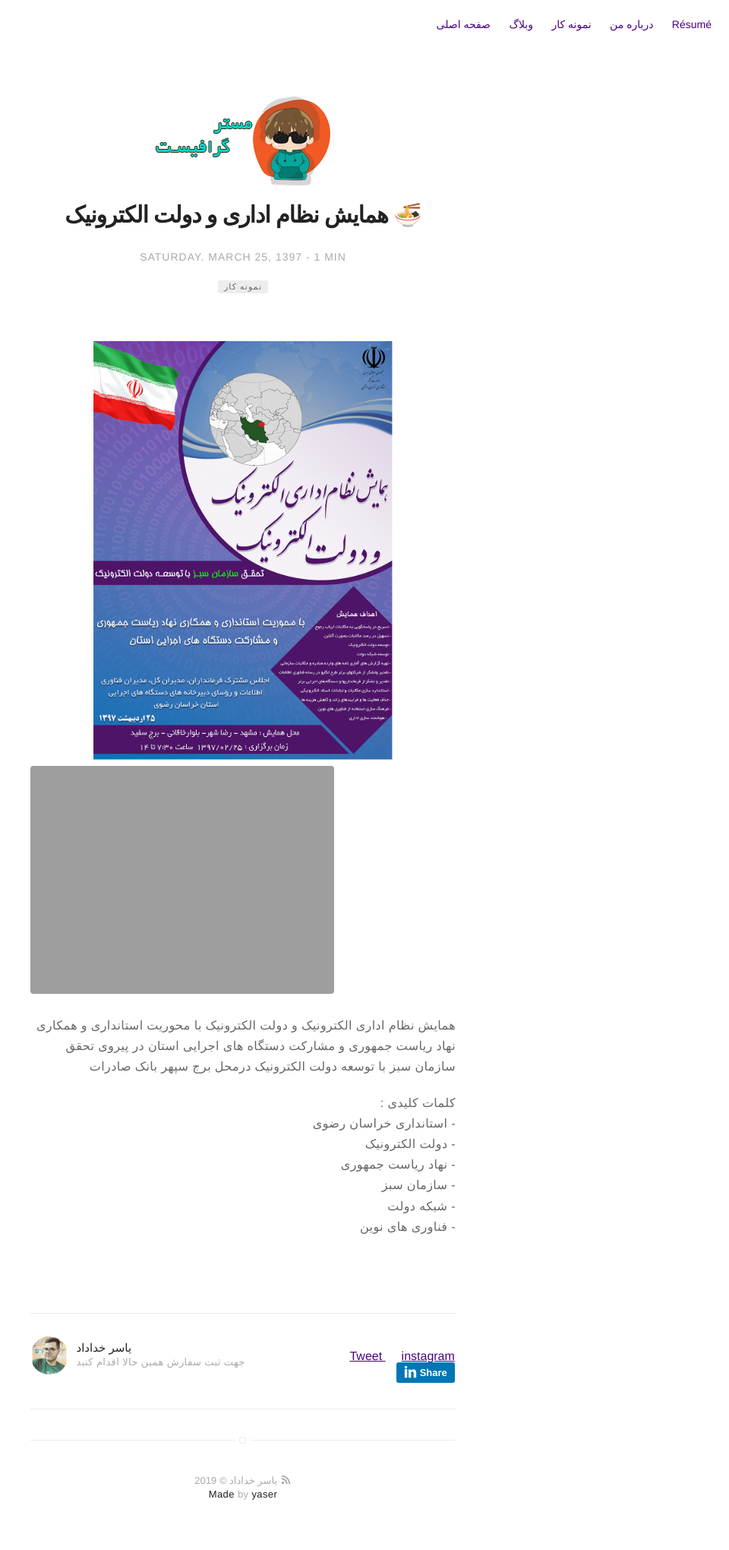
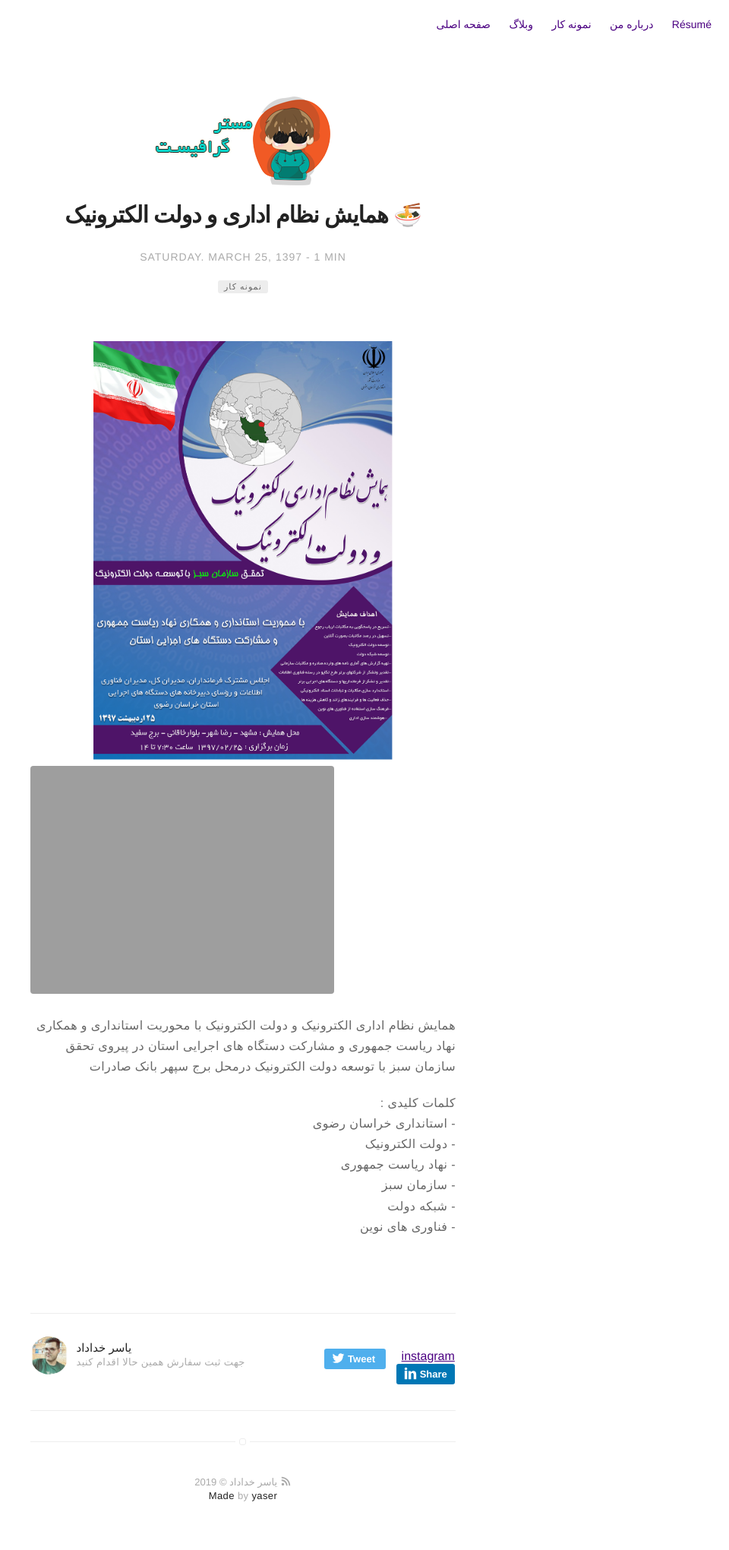
Before and after one commit to yaserkhodadad/yaserkhodadad.github.io, a Jekyll site: the page built from _posts/2016-01-23-indigo-jekyll-theme.markdown, in a window 1280 px wide. Shown: the whole page at 76% size, without its empty margins (320-1280 px from the left). Built offline with Jekyll 4.4.1, drawn with Linux system fonts in a browser that asks for light colours; emoji names are drawn with the system emoji font.

Commit message:
Update author.html

```diff
--- a/_includes/author.html
+++ b/_includes/author.html
@@ -10,11 +10,11 @@
         <div class="share">
             <!-- Note: Only use three share links if your site width is set to large -->
             <!-- If site width is set to normal, you may choose any two share links -->
-            <a class="link" data-title="twitter.com/{{ site.twitter }}" href="http://twitter.com/{{ site.twitter }}">
+            <a class="twitter"  href="http://twitter.com/{{ site.twitter }}" target="_blank">
                 <svg class="icon icon-twitter"><use xlink:href="#icon-twitter"></use></svg><span class="icon-twitter">Tweet</span>
             </a>
 
-            <a class="link" data-title="instagram.com/{{ site.instagram }}" href="http://instagram.com/{{ site.instagram }}">
+            <a class="instagram" href="http://instagram.com/{{ site.instagram }}" target="_blank">
                 <svg class="icon icon-instagram"><use xlink:href="#icon-instagram"></use></svg><span class="icon-twitter">instagram</span>
             </a>
 
```
